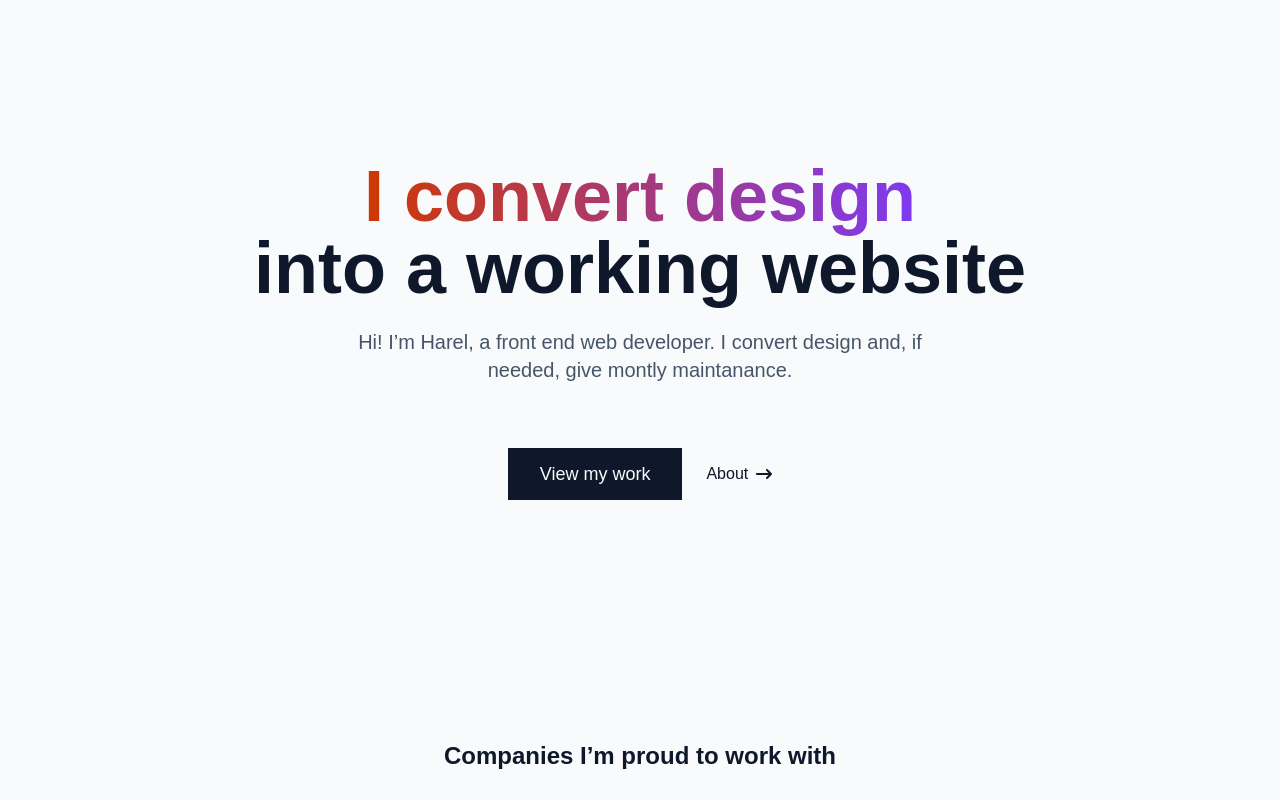
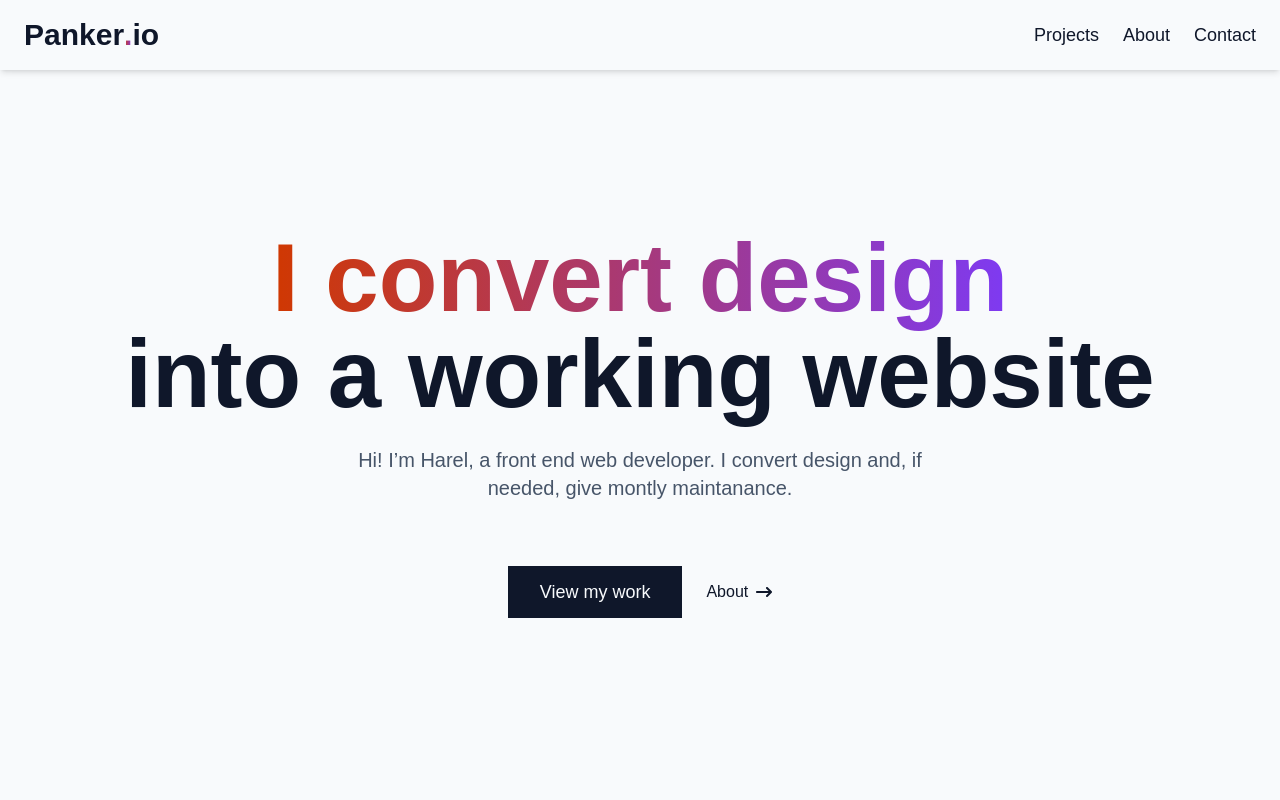
Before and after one commit to harelpanker/type-portfolio, a Next.js app: page / in a window 1280 px wide. Shown: the top 800 px of the page. Built offline with nearby package versions, Linux system fonts and the light colour scheme; a web font is replaced by a local one.

Commit message:
start of navbar

```diff
--- a/components/home/Hero.js
+++ b/components/home/Hero.js
@@ -12,7 +12,7 @@ const Hero = () => {
       <SectionPadding>
         <Container styles={'text-center'}>
           <div className='flex flex-col gap-6 py-0 lg:pb-20'>
-            <h1 className='font-bold text-4xl lg:text-7xl'>
+            <h1 className='font-bold text-4xl lg:text-8xl'>
               <span className='bg-clip-text font-extrabold text-transparent bg-gradient-to-r from-orange-600 to-purple-600'>
                 I convert design <br />
               </span>
--- /dev/null
+++ b/components/share/Brand.js
@@ -0,0 +1,17 @@
+import Link from 'next/link';
+
+const Brand = () => {
+  return (
+    <Link href='/'>
+      <a className='font-bold text-3xl'>
+        Panker
+        <span className='bg-clip-text font-extrabold text-transparent bg-gradient-to-r from-orange-600 to-purple-600'>
+          .
+        </span>
+        io
+      </a>
+    </Link>
+  );
+};
+
+export default Brand;
--- a/components/share/CTA.js
+++ b/components/share/CTA.js
@@ -3,10 +3,10 @@ import { Container } from '../ui-elements/styles';
 
 const CTA = () => {
   return (
-    <section className='pb-20 px-4 lg:px-6'>
+    <section className='pb-20 px-4 lg:px-6 text-center'>
       <Container>
-        <div className='font-bold lg:text-6xl text-3xl leading-snug flex justify-center flex-col items-start'>
-          <h2 className=''>Ready to make something kickass?</h2>
+        <div className='font-bold lg:text-6xl text-3xl leading-snug flex justify-center flex-col items-center'>
+          <h2>Ready for working together?</h2>
           <div className='group lg:mt-4'>
             <Link href='#'>
               <a className='relative z-20 py-4 cursor-pointer bg-gradient-to-r from-orange-600 to-purple-600 bg-clip-text text-transparent'>
--- a/components/share/Footer.js
+++ b/components/share/Footer.js
@@ -1,5 +1,5 @@
 import { Container } from '../ui-elements/styles';
-import FooterBrand from './FooterBrand';
+import FooterBrand from './Brand';
 import FooterLinks from './FooterLinks';
 import FooterSM from './FooterSM';
 
--- a/components/share/FooterBrand.js
+++ /dev/null
@@ -1,19 +0,0 @@
-import Link from 'next/link';
-
-const FooterBrand = () => {
-  return (
-    <div>
-      <Link href='/'>
-        <a className='font-bold text-3xl'>
-          Panker
-          <span className='bg-clip-text font-extrabold text-transparent bg-gradient-to-r from-orange-600 to-purple-600'>
-            .
-          </span>
-          io
-        </a>
-      </Link>
-    </div>
-  );
-};
-
-export default FooterBrand;
--- a/components/share/Layout.js
+++ b/components/share/Layout.js
@@ -1,8 +1,10 @@
 import Footer from './Footer';
+import Navbar from './Navbar';
 
 const Layout = ({ children }) => {
   return (
     <>
+      <Navbar />
       {children}
       <Footer />
     </>
--- /dev/null
+++ b/components/share/Navbar.js
@@ -0,0 +1,17 @@
+import Link from 'next/link';
+import { Container } from '../ui-elements/styles';
+import Brand from './Brand';
+import NavbarMenu from './NavbarMenu';
+
+const Navbar = () => {
+  return (
+    <header className='min-h-[70px] sticky top-0 z-50 bg-slate-50 shadow-md flex items-center'>
+      <Container styles='flex items-center justify-between'>
+        <Brand />
+        <NavbarMenu />
+      </Container>
+    </header>
+  );
+};
+
+export default Navbar;
--- /dev/null
+++ b/components/share/NavbarMenu.js
@@ -0,0 +1,33 @@
+import Link from 'next/link';
+
+const NavbarMenu = () => {
+  return (
+    <nav>
+      <ul className='flex gap-6 text-lg font-medium'>
+        <li>
+          <Link href='/projects'>
+            <a className='transition duration-300 hover:text-purple-600'>
+              Projects
+            </a>
+          </Link>
+        </li>
+        <li>
+          <Link href='/about'>
+            <a className='transition duration-300 hover:text-purple-600'>
+              About
+            </a>
+          </Link>
+        </li>
+        <li>
+          <Link href='/contact'>
+            <a className='transition duration-300 hover:text-purple-600'>
+              Contact
+            </a>
+          </Link>
+        </li>
+      </ul>
+    </nav>
+  );
+};
+
+export default NavbarMenu;
```
